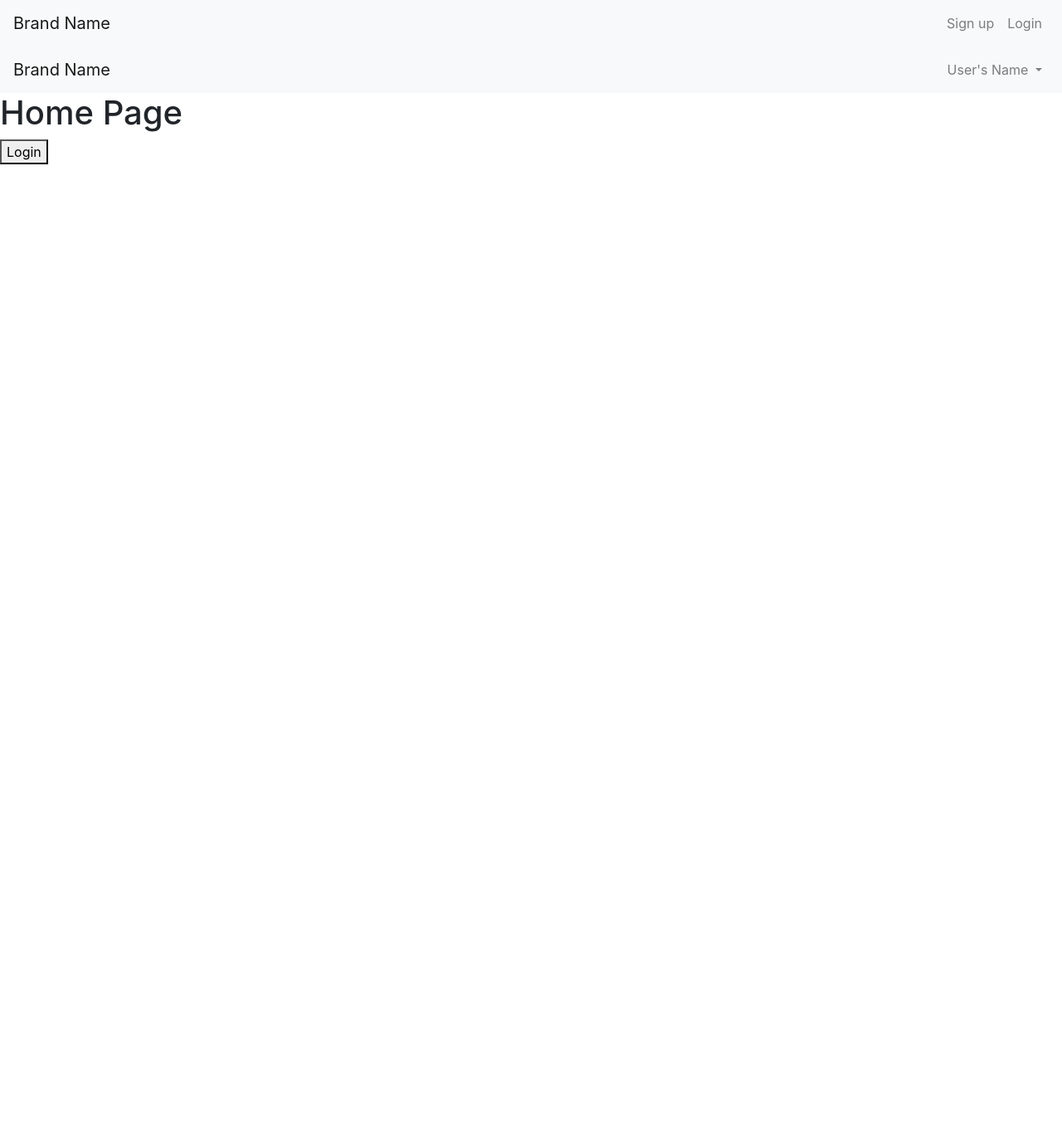
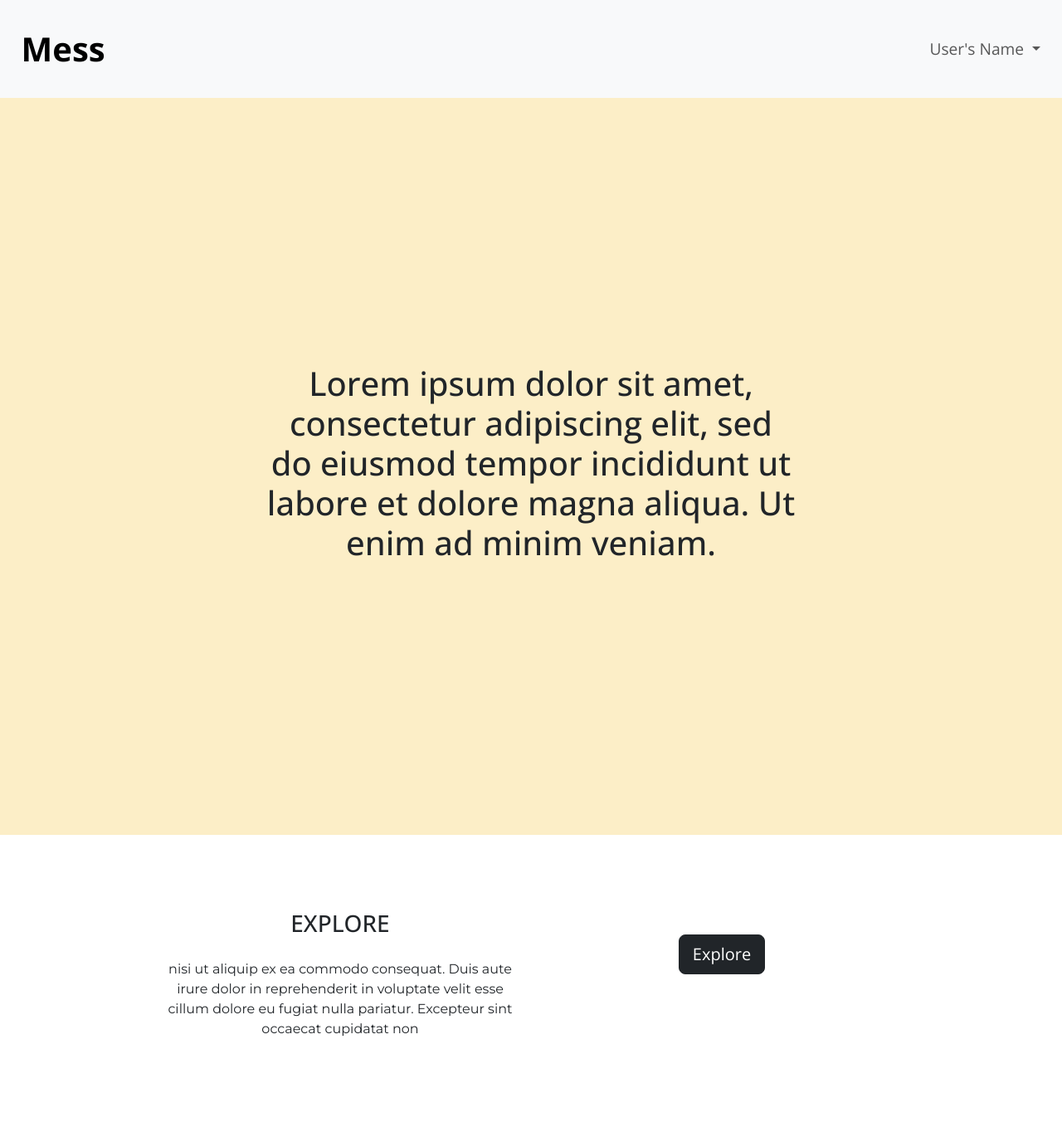
Before and after one commit to The-Blue-BIT-Hackathon/37_Byte-Brigades, a plain HTML site: page index.html in a window 1280 px wide. Shown: the whole page at 83% size. Before the commit the page ends 800 px from the top, so only its background shows below. Drawn offline with nearby package versions, Linux system fonts and the light colour scheme.

Commit message:
home page without background

```diff
--- a/css/styles.css
+++ b/css/styles.css
@@ -1,5 +1,5 @@
 body {
-    background-color: #FCEEC7;
+    font-family: 'Open Sans', sans-serif;
   }
 
   .login-container {
@@ -53,3 +53,79 @@ body {
   .signup {
     margin-left: 150px;
   }
+  .navbar
+  {
+    padding: 1.5rem 0 1.5rem;
+  }
+
+
+.navbar-brand
+{
+    font-size: 2.5rem;
+    font-weight: 700;
+    padding-left: 2%;
+}
+
+.nav-item
+{
+    padding: 0 18px;
+}
+
+.nav-link
+{
+    font-size: 1.2rem;
+    font-weight: 300;
+}
+
+.desc
+{
+  padding: 20rem;
+  background-image: url(bgimg.img);
+	background-size: cover;
+  background-color: #FCEEC7;
+	/* height: 500px; /* Set the height of the container */
+	/* width: 100%; Set the width of the container */
+			/* You can add other CSS styles to the container as needed */
+
+}
+
+.exp
+{
+  background-color: white;
+  text-align: center;
+}
+
+.Explore
+{
+  padding: 7% 15%;
+  background-color: white;
+}
+
+.explore-box1
+{
+  text-align: center;
+}
+
+.explore-box2
+{
+  text-align: center;
+}
+
+.exp-para
+{
+  padding-top: 1.2rem;
+  font-family: 'Montserrat', sans-serif;
+  font-size: 1rem;
+  line-height: 1.5;
+  font-weight: 500;
+}
+
+.exp-btn
+{
+  margin-top: 30px;
+}
+
+.container-fluid
+{
+  padding: 3% 15%;
+}
--- a/index.html
+++ b/index.html
@@ -4,48 +4,90 @@
     <meta charset="UTF-8">
     <meta http-equiv="X-UA-Compatible" content="IE=edge">
     <meta name="viewport" content="width=device-width, initial-scale=1.0">
-    <link rel="stylesheet" href="https://maxcdn.bootstrapcdn.com/bootstrap/4.0.0/css/bootstrap.min.css">
+    <!-- bootstrap -->
+    <script src="https://cdn.jsdelivr.net/npm/bootstrap@5.3.0-alpha1/dist/js/bootstrap.bundle.min.js" integrity="sha384-w76AqPfDkMBDXo30jS1Sgez6pr3x5MlQ1ZAGC+nuZB+EYdgRZgiwxhTBTkF7CXvN" crossorigin="anonymous"></script>
+    <link href="https://cdn.jsdelivr.net/npm/bootstrap@5.3.0-alpha1/dist/css/bootstrap.min.css" rel="stylesheet" integrity="sha384-GLhlTQ8iRABdZLl6O3oVMWSktQOp6b7In1Zl3/Jr59b6EGGoI1aFkw7cmDA6j6gD" crossorigin="anonymous">
+
+    <!-- FONTS -->
+    <link rel="preconnect" href="https://fonts.googleapis.com">
+    <link rel="preconnect" href="https://fonts.gstatic.com" crossorigin>
+    <link href="https://fonts.googleapis.com/css2?family=Open+Sans:wght@300;400;500;600;700;800&display=swap" rel="stylesheet">
+    <link rel="preconnect" href="https://fonts.googleapis.com">
+    <link rel="preconnect" href="https://fonts.gstatic.com" crossorigin>
+    <link href="https://fonts.googleapis.com/css2?family=Montserrat:wght@100;400;900&family=Ubuntu:wght@300;400;500;700&display=swap" rel="stylesheet">
+
+    <!-- css-stylesheets -->
+    <link rel="stylesheet" href="css/styles.css">
     <title>Mess</title>
 </head>
-<body>
+<body class="index">
 
-    <nav class="navbar navbar-expand-lg navbar-light bg-light">
-        <a class="navbar-brand" href="#">Brand Name</a>
-        <button class="navbar-toggler" type="button" data-toggle="collapse" data-target="#navbarNav" aria-controls="navbarNav" aria-expanded="false" aria-label="Toggle navigation">
-          <span class="navbar-toggler-icon"></span>
-        </button>
-        <div class="collapse navbar-collapse" id="navbarNav">
-          <ul class="navbar-nav ml-auto">
-            <li class="nav-item">
-              <a class="nav-link" href="#" onclick="redirectToSignUp()" data-toggle="modal" data-target="#signupModal">Sign up</a>
-            </li>
-            <li class="nav-item">
-              <a class="nav-link" href="#" onclick="redirectToLogin()" data-toggle="modal" data-target="#loginModal">Login</a>
-            </li>
-          </ul>
+    <section class="Title">
+        <!-- navbar -->
+        <nav class="navbar navbar-expand-lg navbar-light bg-light">
+            <a class="navbar-brand" href="#">Mess</a>
+            <button class="navbar-toggler" type="button" data-toggle="collapse" data-target="#navbarNav" aria-controls="navbarNav" aria-expanded="false" aria-label="Toggle navigation">
+            <span class="navbar-toggler-icon"></span>
+            </button>
+            <div class="collapse navbar-collapse" id="navbarNav">
+                <ul class="navbar-nav ms-auto">
+                  <li class="nav-item dropdown">
+                    <a class="nav-link dropdown-toggle" href="#" id="userDropdown" role="button" data-toggle="dropdown" aria-haspopup="true" aria-expanded="false">
+                      User's Name
+                    </a>
+                    <div class="dropdown-menu dropdown-menu-right" aria-labelledby="userDropdown">
+                      <a class="dropdown-item" onclick="redirectToPreference()">Preferences</a>
+                      <div class="dropdown-divider"></div>
+                      <a class="dropdown-item" onclick="redirectToLogin()">Logout</a>
+                    </div>
+                  </li>
+                </ul>
+              </div>
+        </nav>
+    </section>
+
+    <section class="Description">
+        <div class = "desc">
+            <h1 class="text">Lorem ipsum dolor sit amet, consectetur adipiscing elit, sed do eiusmod tempor incididunt ut labore et dolore magna aliqua. Ut enim ad minim veniam.</h1>
         </div>
-      </nav>
 
-      <!-- Sign up modal dialog -->
+    </section>
+
+    <section class="Explore">
+        <div class="row">
+            <div class="explore-box1 col-12 col-md-6">
+                <h3>EXPLORE</h3>
+                <p class="exp-para">nisi ut aliquip ex ea commodo consequat. Duis aute irure dolor in reprehenderit in voluptate velit esse cillum dolore eu fugiat nulla pariatur. Excepteur sint occaecat cupidatat non</p>
+            </div>
+            <div class="explore-box2 col-12 col-md-6">
+                <a class="exp-btn btn btn-dark btn-lg" onclick="redirectToExplore()" role="button">Explore</a>
+                <!-- <button type="button" class="btn btn-dark btn-lg">
+                    Explore
+                </button> -->
+            </div>
+        </div>
+    </section>
+
+      <!-- Sign up modal dialog
       <div class="modal fade" id="signupModal" tabindex="-1" role="dialog" aria-labelledby="signupModalLabel" aria-hidden="true">
-        <!-- Your sign up form code here -->
+        Your sign up form code here -->
 
 
-      </div>
+      <!-- </div> -->
 
       <!-- Login modal dialog -->
-      <div class="modal fade" id="loginModal" tabindex="-1" role="dialog" aria-labelledby="loginModalLabel" aria-hidden="true">
+      <!-- <div class="modal fade" id="loginModal" tabindex="-1" role="dialog" aria-labelledby="loginModalLabel" aria-hidden="true"> -->
         <!-- Your login form code here -->
-      </div>
+      <!-- </div> -->
 
-      <!-- Navbar code for logged-in users with user's name and dropdown menu -->
+      <!-- Navbar code for logged-in users with user's name and dropdown menu
       <nav class="navbar navbar-expand-lg navbar-light bg-light">
         <a class="navbar-brand" href="#">Brand Name</a>
         <button class="navbar-toggler" type="button" data-toggle="collapse" data-target="#navbarNav" aria-controls="navbarNav" aria-expanded="false" aria-label="Toggle navigation">
           <span class="navbar-toggler-icon"></span>
         </button>
         <div class="collapse navbar-collapse" id="navbarNav">
-          <ul class="navbar-nav ml-auto">
+          <ul class="navbar-nav ms-auto">
             <li class="nav-item dropdown">
               <a class="nav-link dropdown-toggle" href="#" id="userDropdown" role="button" data-toggle="dropdown" aria-haspopup="true" aria-expanded="false">
                 User's Name
@@ -58,14 +100,8 @@
             </li>
           </ul>
         </div>
-      </nav>
+      </nav> -->
 
-
-
-    <h1>Home Page</h1>
-    <a href="login.html">
-        <button>Login</button>
-    </a>
 
 
 
```
Also changed, not shown: bgimg.jpg (added).
